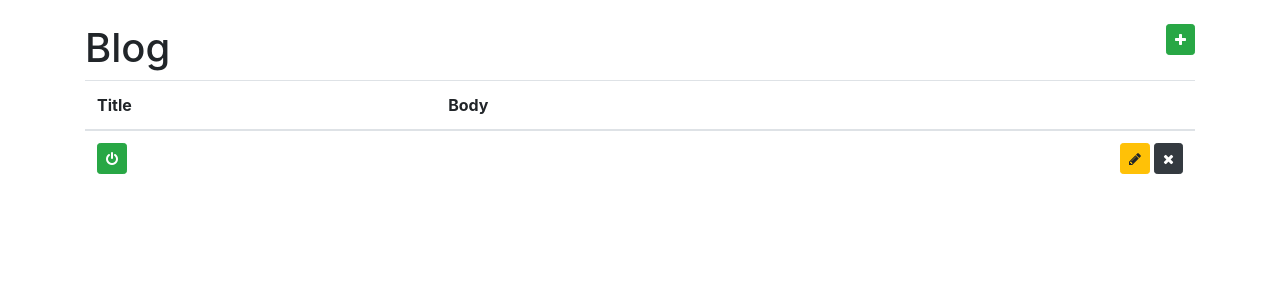
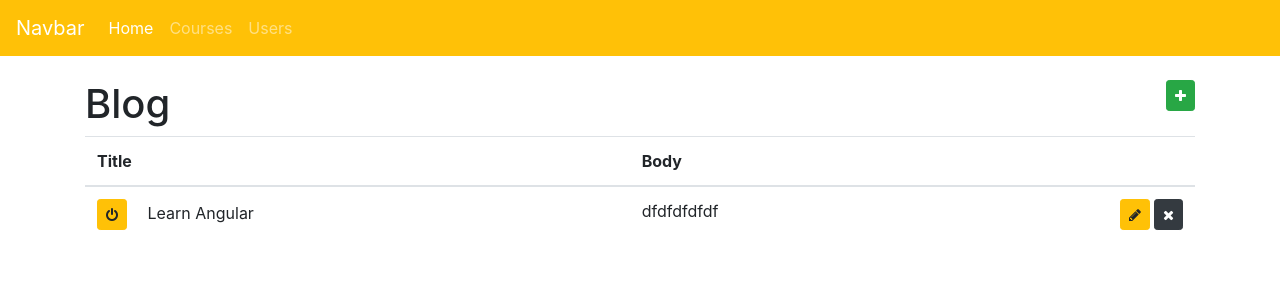
Before and after one commit to IDBRAHIMDEV/angular9-base, an Angular app: page / in a window 1280 px wide. Shown: the top 300 px of the page. Built offline with nearby package versions, Linux system fonts and the light colour scheme; data requests are answered from the project's data file.

Commit message:
router v1

```diff
--- a/db.json
+++ b/db.json
@@ -1,7 +1,9 @@
 {
   "posts": [
     {
-      "active": true,
+      "title": "Learn Angular",
+      "body": "dfdfdfdfdf",
+      "active": false,
       "id": 1
     }
   ]
--- a/src/app/app.component.html
+++ b/src/app/app.component.html
@@ -10,9 +10,9 @@
                     </div>
     </div>
 </div> -->
+<app-navbar></app-navbar>
 
 <div class="container">
-    <app-articles></app-articles>
-    <!-- <app-github-users></app-github-users> -->
-    <!-- <app-courses></app-courses> -->
+    <router-outlet></router-outlet>
+
 </div>
--- a/src/app/navbar/navbar.component.html
+++ b/src/app/navbar/navbar.component.html
@@ -7,22 +7,15 @@
     <div class="collapse navbar-collapse" id="collapsibleNavId">
         <ul class="navbar-nav mr-auto mt-2 mt-lg-0">
             <li class="nav-item active">
-                <a class="nav-link" href="#">Home <span class="sr-only">(current)</span></a>
+                <a class="nav-link" routerLink="/blog">Home <span class="sr-only">(current)</span></a>
             </li>
             <li class="nav-item">
-                <a class="nav-link" href="#">Link</a>
+                <a class="nav-link" routerLink="/coursera">Courses</a>
             </li>
-            <li class="nav-item dropdown">
-                <a class="nav-link dropdown-toggle" href="#" id="dropdownId" data-toggle="dropdown" aria-haspopup="true" aria-expanded="false">Dropdown</a>
-                <div class="dropdown-menu" aria-labelledby="dropdownId">
-                    <a class="dropdown-item" href="#">Action 1</a>
-                    <a class="dropdown-item" href="#">Action 2</a>
-                </div>
+            <li class="nav-item">
+                <a class="nav-link" routerLink="/github">Users</a>
             </li>
         </ul>
-        <form class="form-inline my-2 my-lg-0">
-            <input class="form-control mr-sm-2" type="text" placeholder="Search">
-            <button class="btn btn-outline-success my-2 my-sm-0" type="submit">Search</button>
-        </form>
+
     </div>
 </nav>
--- /dev/null
+++ b/src/app/page-not-found/page-not-found.component.html
@@ -0,0 +1 @@
+<p>page-not-found works!</p>
--- /dev/null
+++ b/src/app/page-not-found/page-not-found.component.ts
@@ -0,0 +1,15 @@
+import { Component, OnInit } from '@angular/core';
+
+@Component({
+  selector: 'app-page-not-found',
+  templateUrl: './page-not-found.component.html',
+  styleUrls: ['./page-not-found.component.css']
+})
+export class PageNotFoundComponent implements OnInit {
+
+  constructor() { }
+
+  ngOnInit(): void {
+  }
+
+}
```
Also changed, not shown: src/app/app.module.ts (+14 -2 lines), src/app/page-not-found/page-not-found.component.css (added), 1 other file (tests, documents, lock files or other folders).
